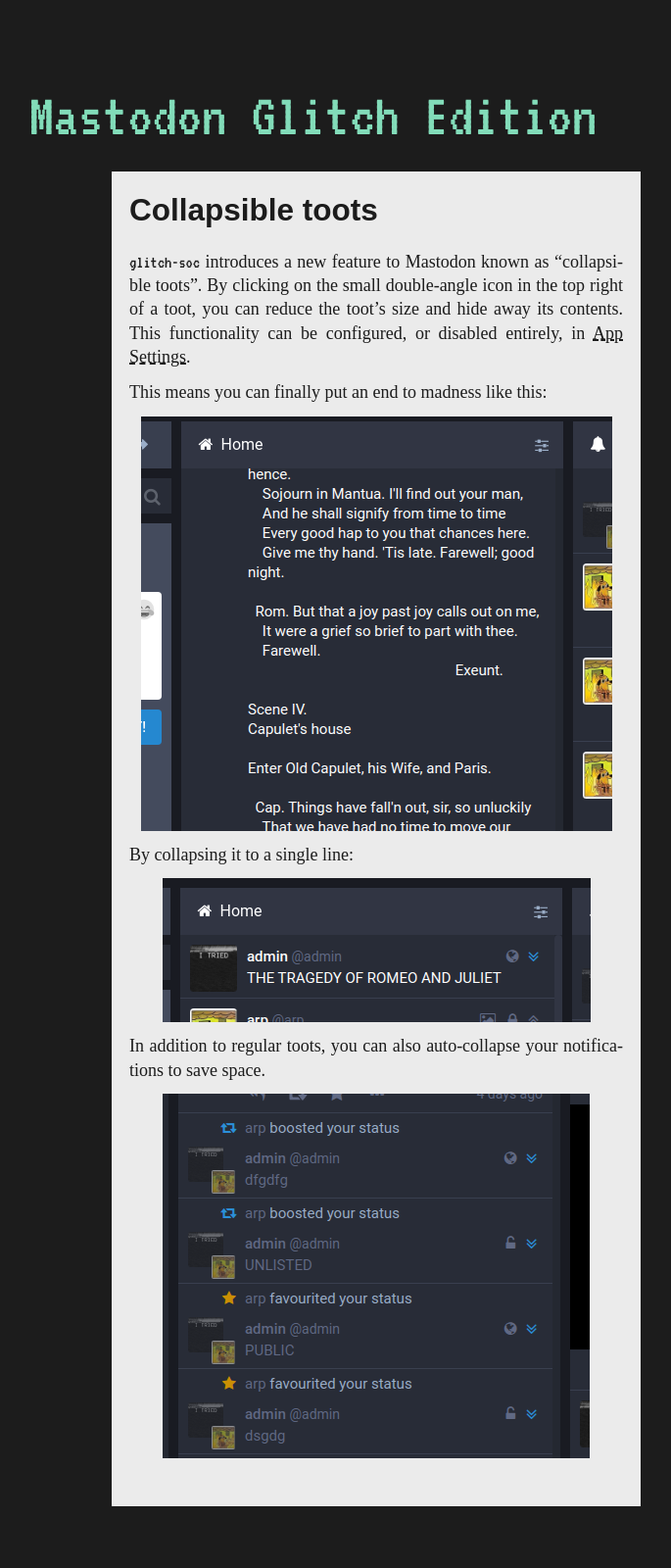
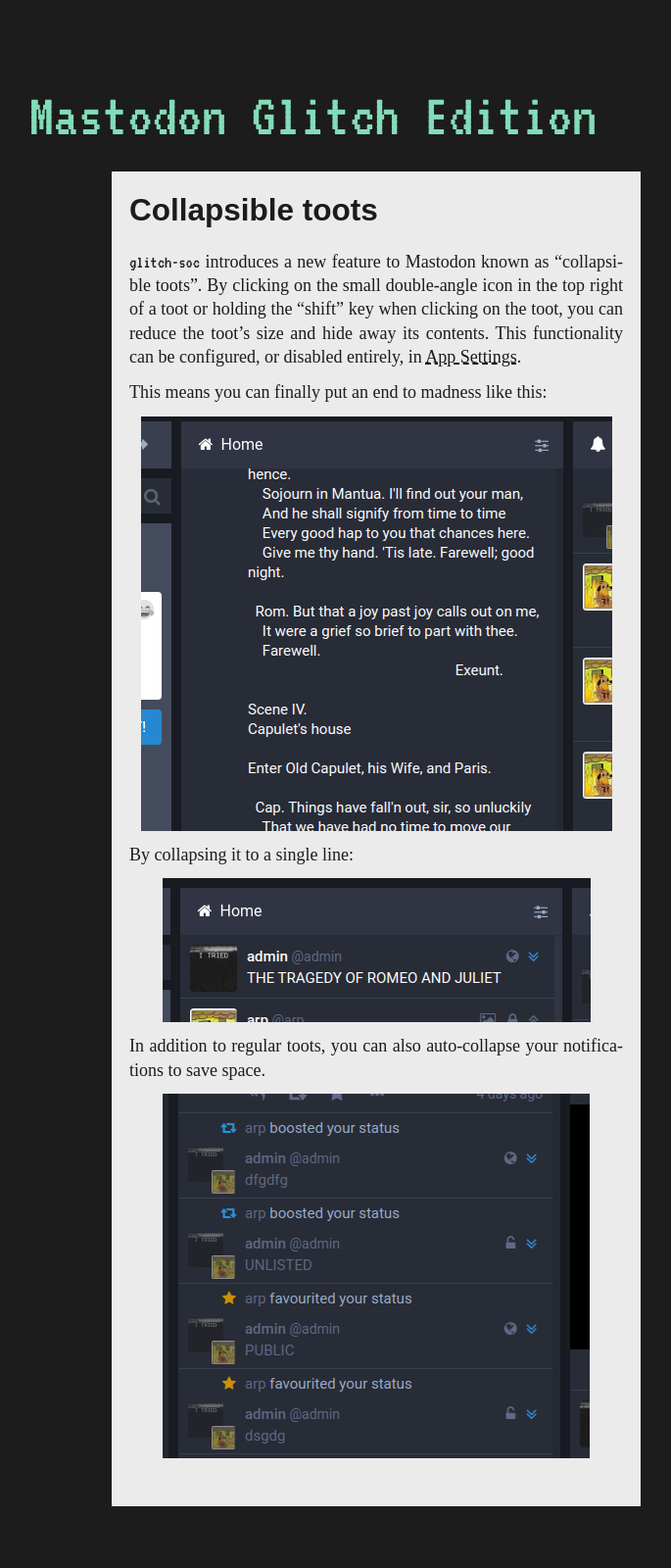
Before and after one commit to glitch-soc/docs, a Jekyll site: the page built from features/collapsible-toots/index.md, in a window 1280 px wide. Shown: the whole page at 98% size, without its empty margins (256-941 px from the left). Built offline with Jekyll 4.4.1, drawn with Linux system fonts in a browser that asks for light colours; some web fonts are replaced; our own code applies the rules of GitHub Pages for plain Markdown files.

Commit message:
Document shift+click on toots (fixes #11)

```diff
--- a/features/collapsible-toots/index.md
+++ b/features/collapsible-toots/index.md
@@ -3,7 +3,7 @@ title: Collapsible toots
 ---
 
 `glitch-soc` introduces a new feature to Mastodon known as "collapsible toots".
-By clicking on the small double-angle icon in the top right of a toot, you can reduce the toot's size and hide away its contents.
+By clicking on the small double-angle icon in the top right of a toot or holding the "shift" key when clicking on the toot, you can reduce the toot's size and hide away its contents.
 This functionality can be configured, or disabled entirely, in [App Settings](../app-settings/).
 
 This means you can finally put an end to madness like this:
```
